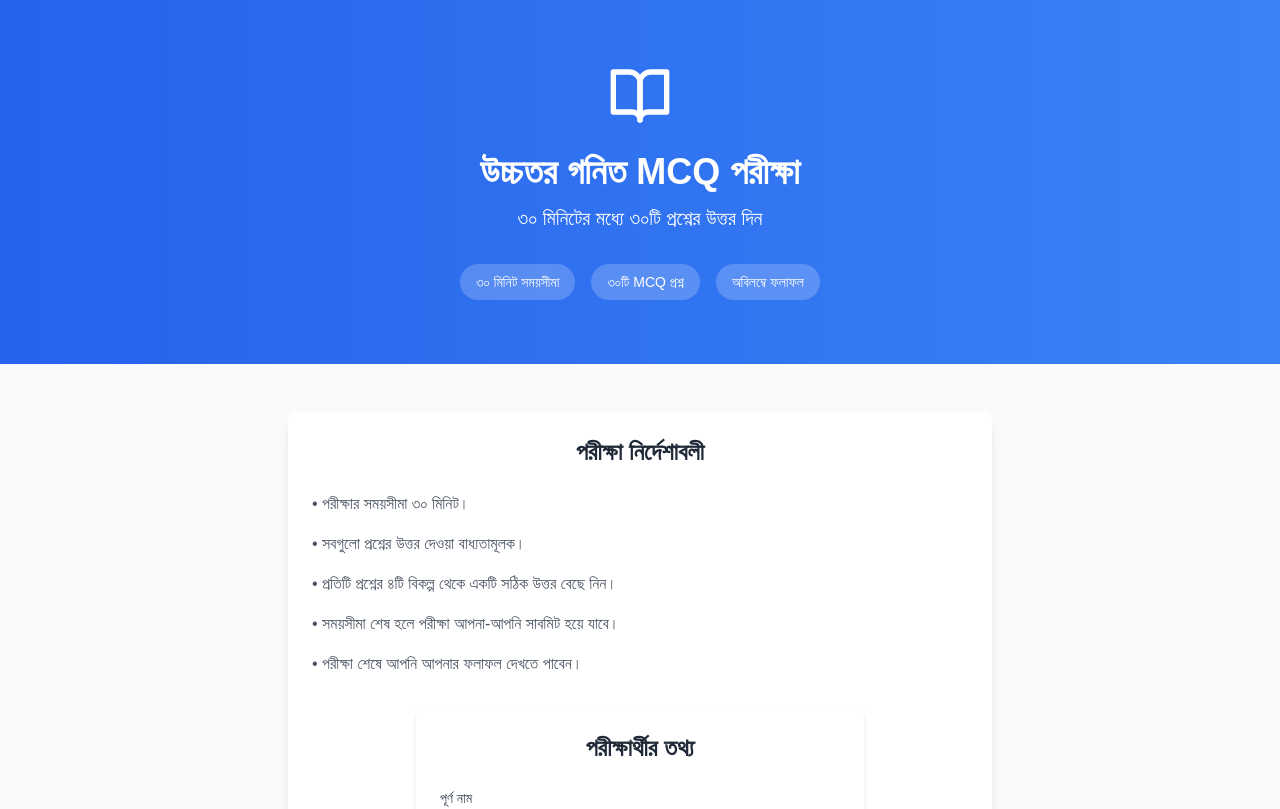
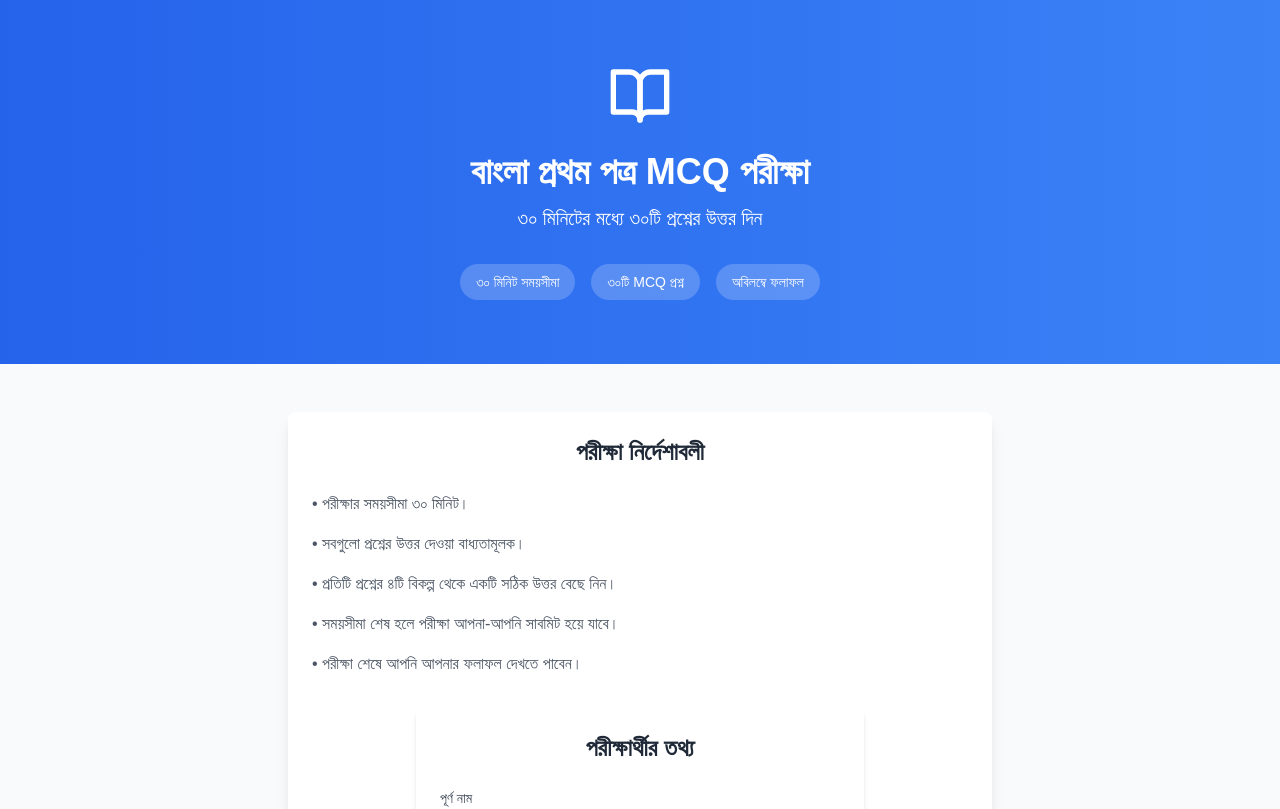
Before and after one commit to Aditto372005/MCQ, a React (Vite) app: page / in a window 1280 px wide. Shown: the top 809 px of the page. Built offline with nearby package versions, Linux system fonts and the light colour scheme; a web font is replaced by a local one.

Commit message:
Update Home.tsx

```diff
--- a/src/pages/Home.tsx
+++ b/src/pages/Home.tsx
@@ -21,7 +21,7 @@ const Home: React.FC = () => {
             <BookOpen className="h-16 w-16" />
           </div>
 
-          <h1 className="text-4xl font-bold mb-3">উচ্চতর গনিত MCQ পরীক্ষা</h1>
+          <h1 className="text-4xl font-bold mb-3">বাংলা প্রথম পত্র MCQ পরীক্ষা</h1>
           <p className="text-xl mb-8">৩০ মিনিটের মধ্যে ৩০টি প্রশ্নের উত্তর দিন</p>
 
           <div className="flex flex-wrap justify-center gap-4 text-sm">
```
